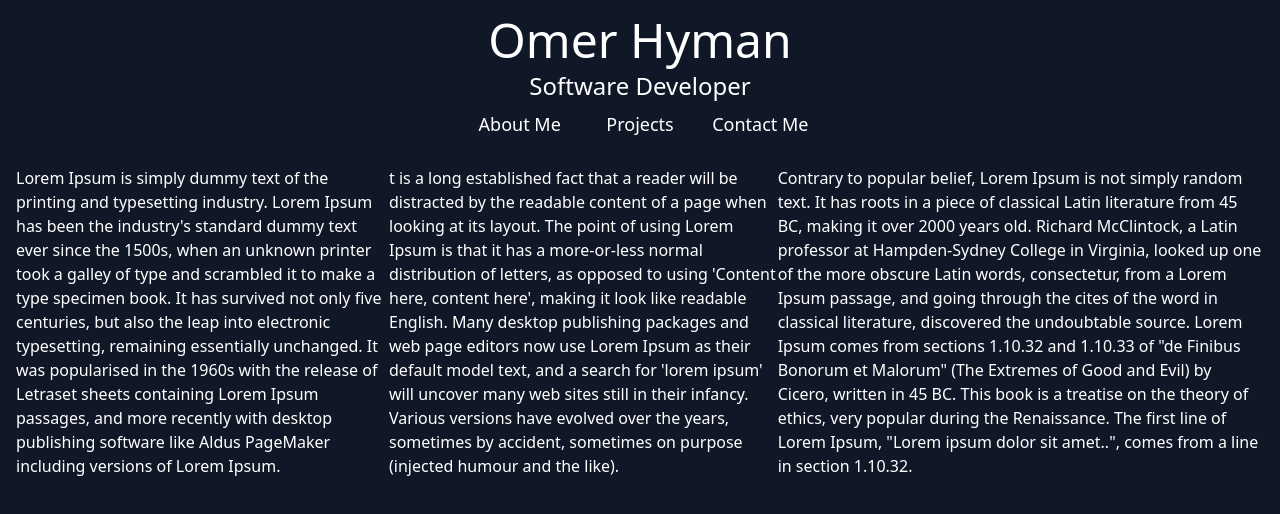
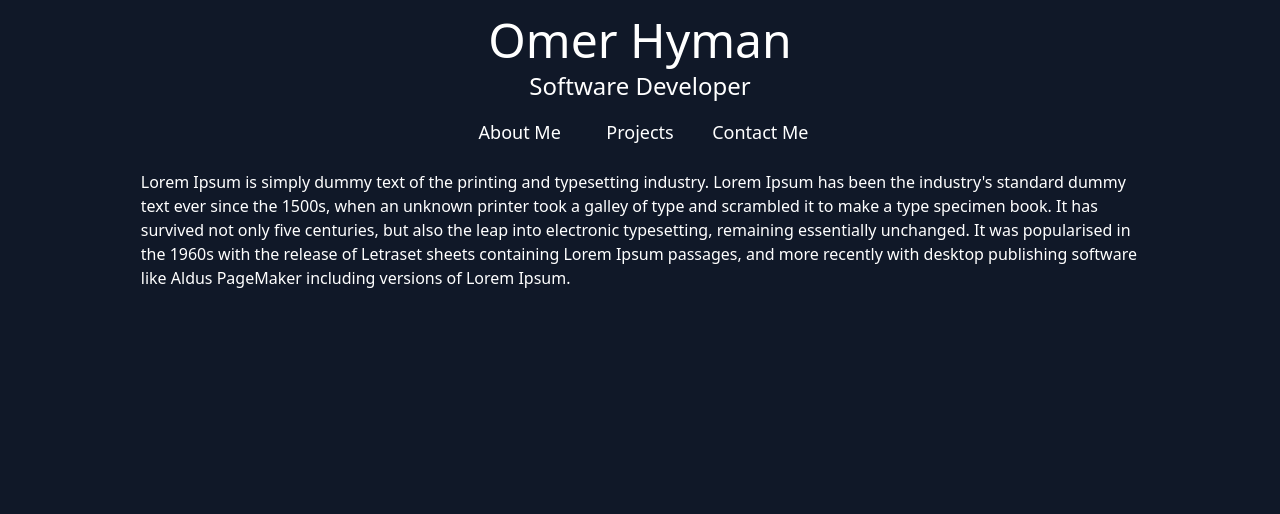
Before and after one commit to Omer-Hyman/Omer-Hyman.github.io, a React (Vite) app: page / in a window 1280 px wide. Shown: the top 514 px of the page. Built offline with nearby package versions, Linux system fonts and the light colour scheme.

Commit message:
Fixed build error on production version - Nav bar also works as expected

```diff
--- a/src/App.tsx
+++ b/src/App.tsx
@@ -1,9 +1,9 @@
 import useEmblaCarousel from 'embla-carousel-react';
-import { useEffect, useState } from 'react';
+import { useEffect } from 'react';
 import NavBarItem from './NavBarItem';
 
 function App() {
-  const [sectionInView, setSectionInView] = useState(0);
+  // const [sectionInView, setSectionInView] = useState(0);
 
   const [emblaRef, emblaApi] = useEmblaCarousel({
     loop: false,
@@ -13,64 +13,49 @@ function App() {
   useEffect(() => {
     if (emblaApi) {
       console.log(emblaApi.slideNodes());
+      console.log(emblaApi.selectedScrollSnap());
     }
   }, [emblaApi]);
 
   return (
     <div className='bg-gray-900 h-full text-white p-4'>
-      <header className='flex flex-col items-center mb-7'>
+      <header className='flex flex-col items-center mb-4'>
         <h1 className='text-5xl justify-center mb-1.5'>Omer Hyman</h1>
         <h2 className='text-2xl'>Software Developer</h2>
 
-        <nav id='topBar' className='w-[60%] flex justify-center mt-2'>
+        <nav id='navBar' className='w-[60%] flex justify-center mt-4'>
           <ul className='text-lg text-center justify-center align-center grid grid-cols-3'>
             <li>
-              <NavBarItem name='About Me' />
+              <NavBarItem
+                name='About Me'
+                clicked={() => {
+                  emblaApi?.scrollTo(0);
+                }}
+              />
             </li>
             <li>
-              <NavBarItem name='Projects' />
+              <NavBarItem
+                name='Projects'
+                clicked={() => {
+                  emblaApi?.scrollTo(1);
+                }}
+              />
             </li>
             <li>
-              <NavBarItem name='Contact Me' />
+              <NavBarItem
+                name='Contact Me'
+                clicked={() => {
+                  emblaApi?.scrollTo(2);
+                }}
+              />
             </li>
-
-            {/* <li
-            onClick={() => setSectionInView(0)}
-            className={`w-[25%] py-1.5 hover:border-x-2 hover:border-b-2 hover:rounded-bl-md hover:rounded-br-md hover:border-white hover:shadow-x hover:shadow-white hover:shadow-sm/50 hover:font-bold cursor-default ${
-              sectionInView === 0
-                ? 'bg-linear-to-t from-gray-300 to-gray-900 to-95% text-gray-900'
-                : ''
-            }`}
-          >
-            About Me
-          </li>
-          <li
-            onClick={() => setSectionInView(1)}
-            className={`w-[25%] py-1.5 hover:bg-linear-to-t from-gray-300 to-gray-900 to-95% hover:text-gray-900 hover:font-bold cursor-default ${
-              sectionInView === 1
-                ? 'bg-linear-to-t from-gray-300 to-gray-900 to-95% text-gray-900'
-                : ''
-            }`}
-          >
-            Projects
-          </li>
-          <li
-            onClick={() => setSectionInView(2)}
-            className={`w-[25%] py-1.5 hover:bg-linear-to-t from-gray-300 to-gray-900 to-95% hover:text-gray-900 hover:font-bold cursor-default ${
-              sectionInView === 2
-                ? 'bg-linear-to-t from-gray-300 to-gray-900 to-95% text-gray-900'
-                : ''
-            }`}
-          >
-            Contact Me
-          </li> */}
           </ul>
         </nav>
       </header>
 
-      <div className='embla overflow-hidden' ref={emblaRef}>
+      <div className='embla overflow-hidden max-w-[80%] m-auto' ref={emblaRef}>
         <div className='embla__container flex'>
-          <div className='embla__slide flex-[0-0-100%] min-w-0'>
+          <div className='embla__slide flex-[0_0_100%] min-w-0'>
             Lorem Ipsum is simply dummy text of the printing and typesetting
             industry. Lorem Ipsum has been the industry's standard dummy text
             ever since the 1500s, when an unknown printer took a galley of type
@@ -81,7 +66,7 @@ function App() {
             and more recently with desktop publishing software like Aldus
             PageMaker including versions of Lorem Ipsum.
           </div>
-          <div className='embla__slide flex-[0-0-100%] min-w-0'>
+          <div className='embla__slide flex-[0_0_100%] min-w-0'>
             t is a long established fact that a reader will be distracted by the
             readable content of a page when looking at its layout. The point of
             using Lorem Ipsum is that it has a more-or-less normal distribution
@@ -93,7 +78,7 @@ function App() {
             sometimes by accident, sometimes on purpose (injected humour and the
             like).
           </div>
-          <div className='embla__slide flex-[0-0-100%] min-w-0'>
+          <div className='embla__slide flex-[0_0_100%] min-w-0'>
             Contrary to popular belief, Lorem Ipsum is not simply random text.
             It has roots in a piece of classical Latin literature from 45 BC,
             making it over 2000 years old. Richard McClintock, a Latin professor
--- a/src/NavBarItem.tsx
+++ b/src/NavBarItem.tsx
@@ -1,11 +1,19 @@
-export default function NavBarItem({ name }: { name: string }) {
+export default function NavBarItem({
+  name,
+  clicked,
+}: {
+  name: string;
+  clicked: () => void;
+}) {
   return (
     <div className='relative cursor-default group'>
       <span className='absolute inset-x-0 bottom-0 h-[2px] bg-gray-200 rounded-b-md opacity-0 group-hover:opacity-100 transition-opacity'></span>
       <span className='absolute top-0 bottom-0 left-0 w-[2px] bg-gradient-to-t from-gray-200 to-transparent to-90% rounded-bl-md opacity-0 group-hover:opacity-100 transition-opacity'></span>
       <span className='absolute top-0 bottom-0 right-0 w-[2px] bg-gradient-to-t from-gray-200 to-transparent to-90% rounded-br-md opacity-0 group-hover:opacity-100 transition-opacity'></span>
 
-      <button className='pl-3 pr-3 text-center'>{name}</button>
+      <button className='pl-3 pr-3 pb-2 text-center' onClick={() => clicked()}>
+        {name}
+      </button>
     </div>
   );
 }
```
Also changed, not shown: vite.config.ts (+4 -3 lines), 1 other file (tests, documents, lock files or other folders).
